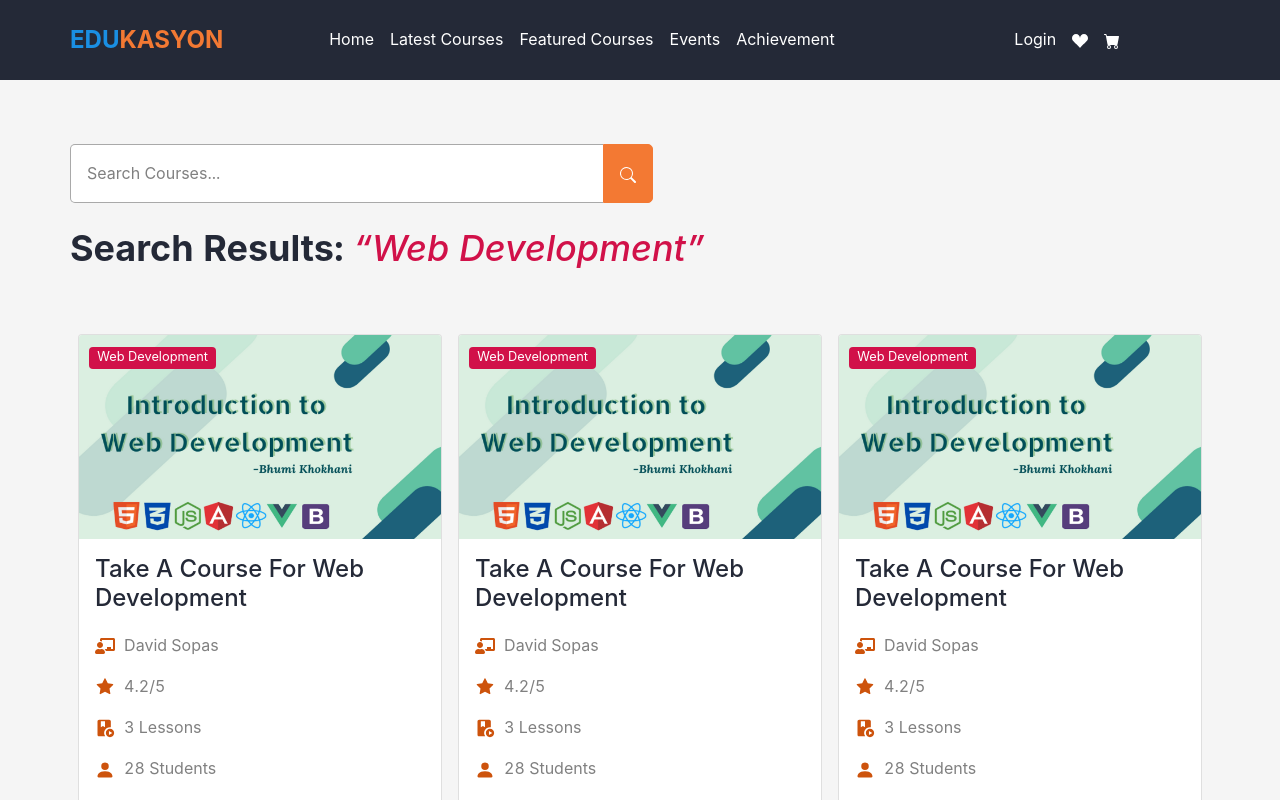
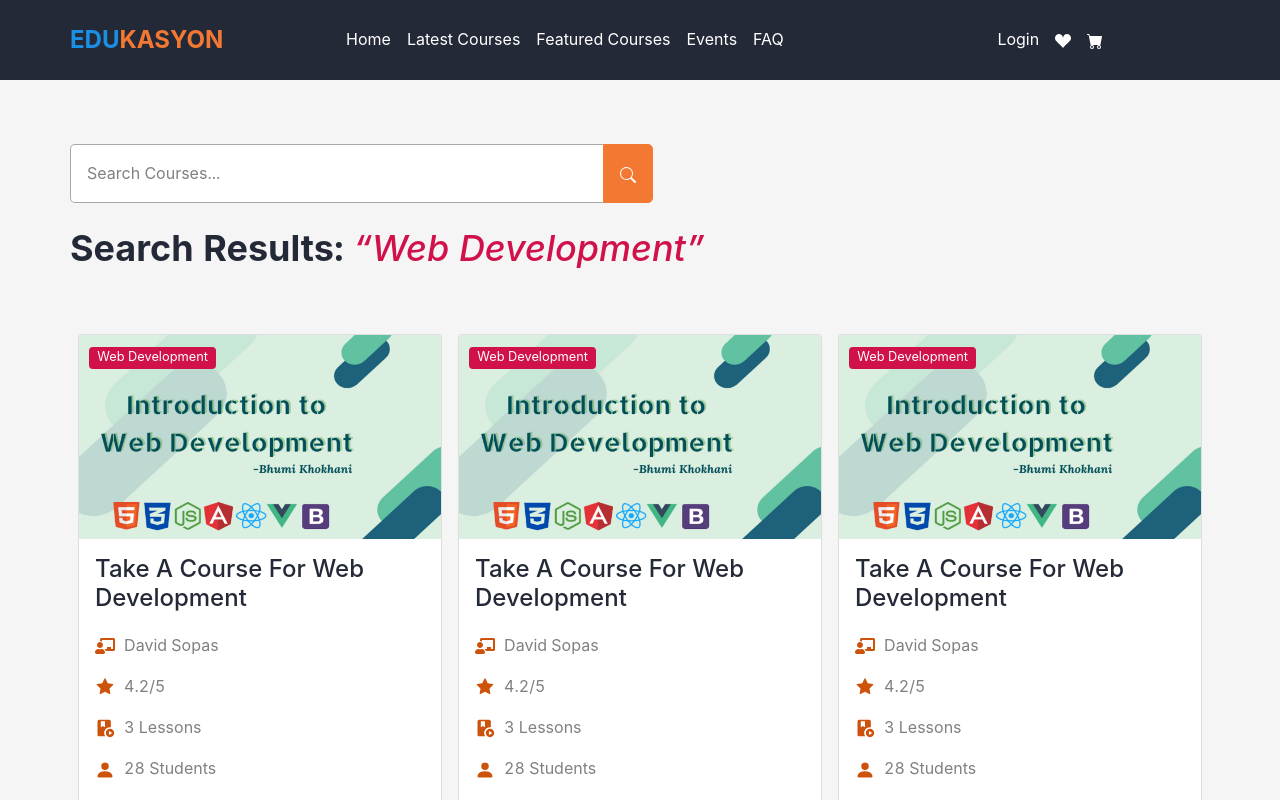
Before and after one commit to jklagrosa/Online-Learning-Web-Application, a Next.js app: page /search in a window 1280 px wide. Built offline with nearby package versions, Linux system fonts and the light colour scheme.

Commit message:
Added: ids to all containers for nav links

```diff
--- a/components/Events.js
+++ b/components/Events.js
@@ -6,7 +6,7 @@ const Achievement = () => {
   return (
     <>
       <div id={styles._events_wrapper}>
-        <Container fluid="lg" className="p-0">
+        <Container fluid="lg" className="p-0" id="ev">
           <h1>Our Upcoming Events</h1>
           <Row className="g-3">
             <Col xs={12} md={6}>
--- a/components/FAQ.js
+++ b/components/FAQ.js
@@ -5,7 +5,7 @@ const FAQ = () => {
   return (
     <>
       <div id={styles._faq_wrapper}>
-        <Container fluid="lg" className="p-0">
+        <Container fluid="lg" className="p-0" id="faq">
           <h1>Frequently Asked Questions</h1>
           <Row className="gx-3 gy-0">
             <Col xs={12} md={6}>
--- a/components/Featured.js
+++ b/components/Featured.js
@@ -140,7 +140,7 @@ const Featured = () => {
   return (
     <>
       <div id={styles._featured_wrapper}>
-        <Container fluid="lg" className="p-0">
+        <Container fluid="lg" className="p-0" id="fc">
           {/* IF COURSES ARE AVAILABLE */}
           {courses?.length > 0 && (
             <>
--- a/components/Latest.js
+++ b/components/Latest.js
@@ -141,7 +141,7 @@ const Latest = () => {
   return (
     <>
       <div id={styles._featured_wrapper}>
-        <Container fluid="lg" className="p-0">
+        <Container fluid="lg" className="p-0" id="lc">
           {/* IF COURSES ARE AVAILABLE */}
           {courses?.length > 0 && (
             <>
--- a/components/Nav.js
+++ b/components/Nav.js
@@ -327,8 +327,8 @@ const Navigation = () => {
               <Nav.Link href="#ev" className={styles._navbar_links}>
                 Events
               </Nav.Link>
-              <Nav.Link href="#ac" className={styles._navbar_links}>
-                Achievement
+              <Nav.Link href="#faq" className={styles._navbar_links}>
+                FAQ
               </Nav.Link>
             </Nav>
             <Nav className="mx-auto">
@@ -658,7 +658,7 @@ const Navigation = () => {
               <a href="#ev">Events</a>
             </li>
             <li>
-              <a href="#ac">Achievement</a>
+              <a href="#faq">FAQ</a>
             </li>
           </ul>
         </Offcanvas.Body>
```
